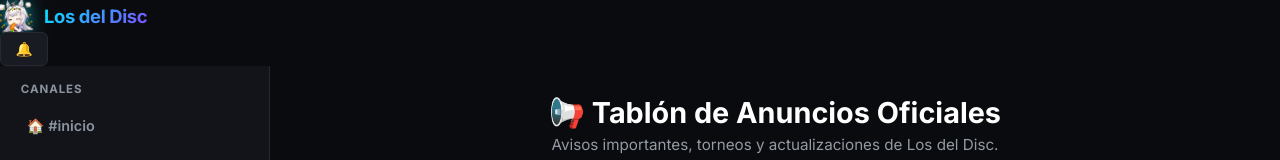
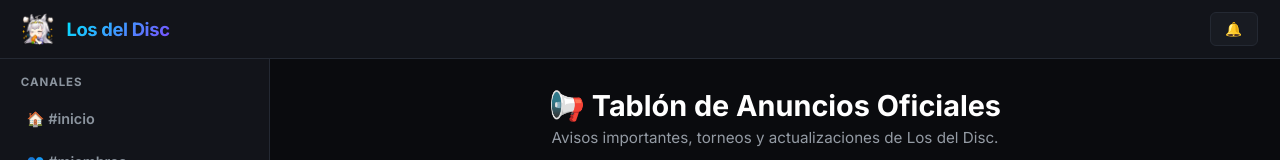
Before and after one commit to iTzDraxord06/los-del-disc, a website: page anuncios.html in a window 1280 px wide. Shown: the top 160 px of the page. Drawn offline with Linux system fonts and the light colour scheme; no server answers; sample sign-in values are in the browser's storage.

Commit message:
feat: refactor modular a multi-paginas, nuevo tema neon y directorio central de miembros

```diff
--- a/anuncios.html
+++ b/anuncios.html
@@ -11,7 +11,7 @@
 </head>
 
 <body>
-    <header>
+    <header class="navbar">
         <div class="logo" onclick="window.location.href='index.html'" style="cursor: pointer;">
             <button id="btnMenu" class="btn-hamburguesa" aria-label="Abrir menú">☰</button>
             <img src="imagenes/Logo Pagina Web.png" alt="Logo Los del Disc" class="disc-logo-img">
```
